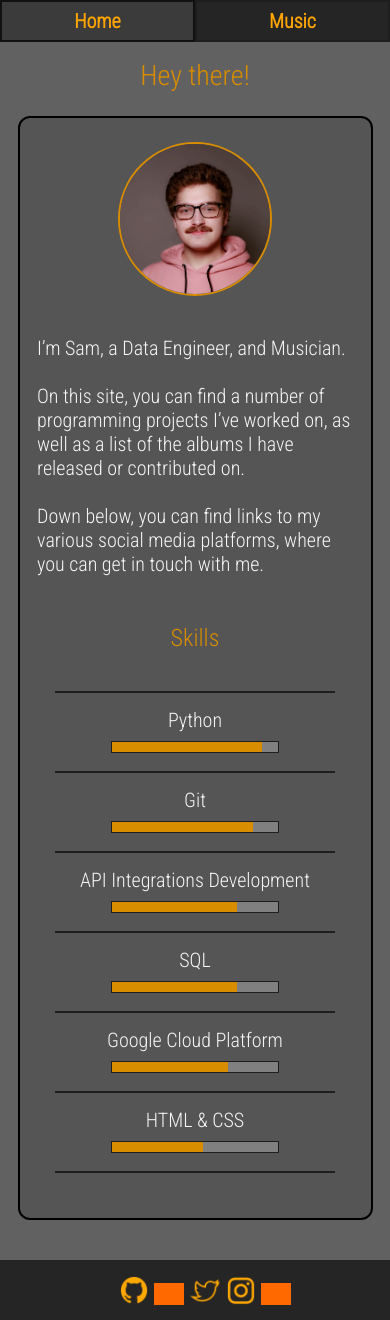
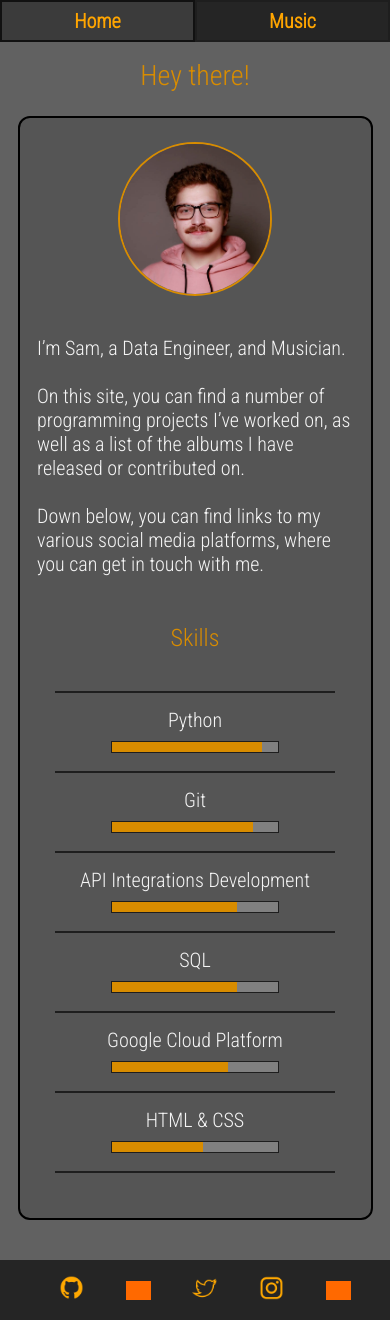
Before and after one commit to mr-strawberry66/mr-strawberry66.github.io, a Jekyll site: the page built from pages/home.md, in a window 390 px wide and 1320 px high. Built offline with Jekyll 4.4.1, drawn with Linux system fonts in a browser that asks for light colours; grey boxes are pictures that could not be loaded.

Commit message:
Update for mobile

```diff
--- a/_includes/head.html
+++ b/_includes/head.html
@@ -5,5 +5,6 @@
   <link href="https://fonts.googleapis.com/css2?family=Glory:wght@100&family=Roboto+Condensed:wght@300&display=swap"
     rel="stylesheet">
   <link rel="stylesheet" href="/main.css">
+  <meta name="viewport" content="width=device-width, initial-scale=1">
   <title>Sam Kenney | {{ page.title }}</title>
 </head>
--- a/main.css
+++ b/main.css
@@ -279,4 +279,11 @@
     margin-right: auto;
     padding: 10px 0 10px 0;
   }
+  footer li {
+    display: inline-block;
+    width: 16%;
+  }
+  .footer_img {
+    max-width: 25px;
+  }
 }
```
